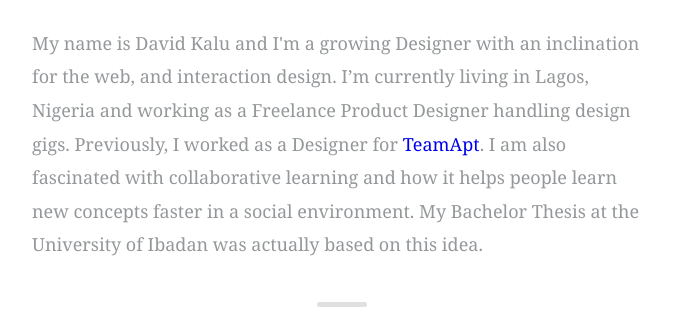
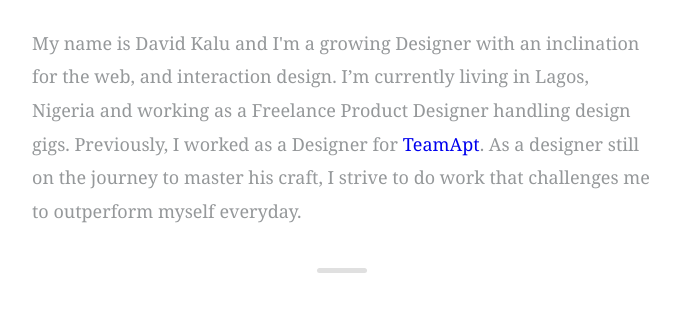
Before and after one commit to ifeanyidavid/dave-kalu-portfolio, a plain HTML site: page index.html in a window 1280 px wide. Shown: the part 475-785 px from the top of the page, without its empty margins (298-978 px from the left). Drawn offline with Linux system fonts and the light colour scheme.

Commit message:
Update index.html

```diff
--- a/index.html
+++ b/index.html
@@ -23,8 +23,7 @@
         <h1 class="header">Introduction</h1>
         <p>My name is David Kalu and I'm a growing Designer with an inclination for the web, and interaction design. I’m currently living in Lagos, Nigeria and
             working as a Freelance Product Designer handling design gigs. Previously, I worked as a Designer for <a href="http://www.teamaptng.com/">TeamApt</a>.
-            I am also fascinated with collaborative learning and how it helps people learn new concepts faster in a social environment. My Bachelor Thesis at the University of Ibadan was
-            actually based on this idea.</p>
+            As a designer still on the journey to master his craft, I strive to do work that challenges me to outperform myself everyday.</p>
 
         <hr>
 
```
